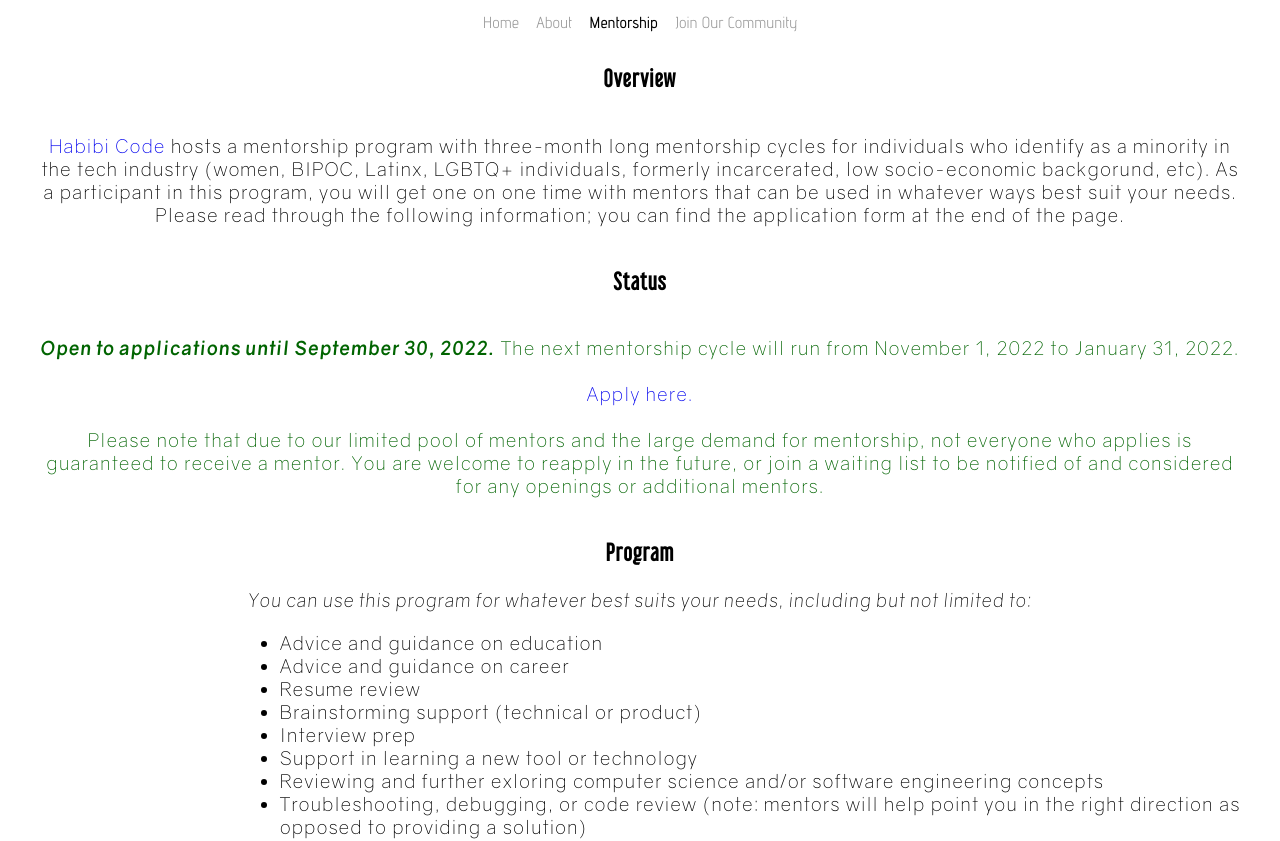
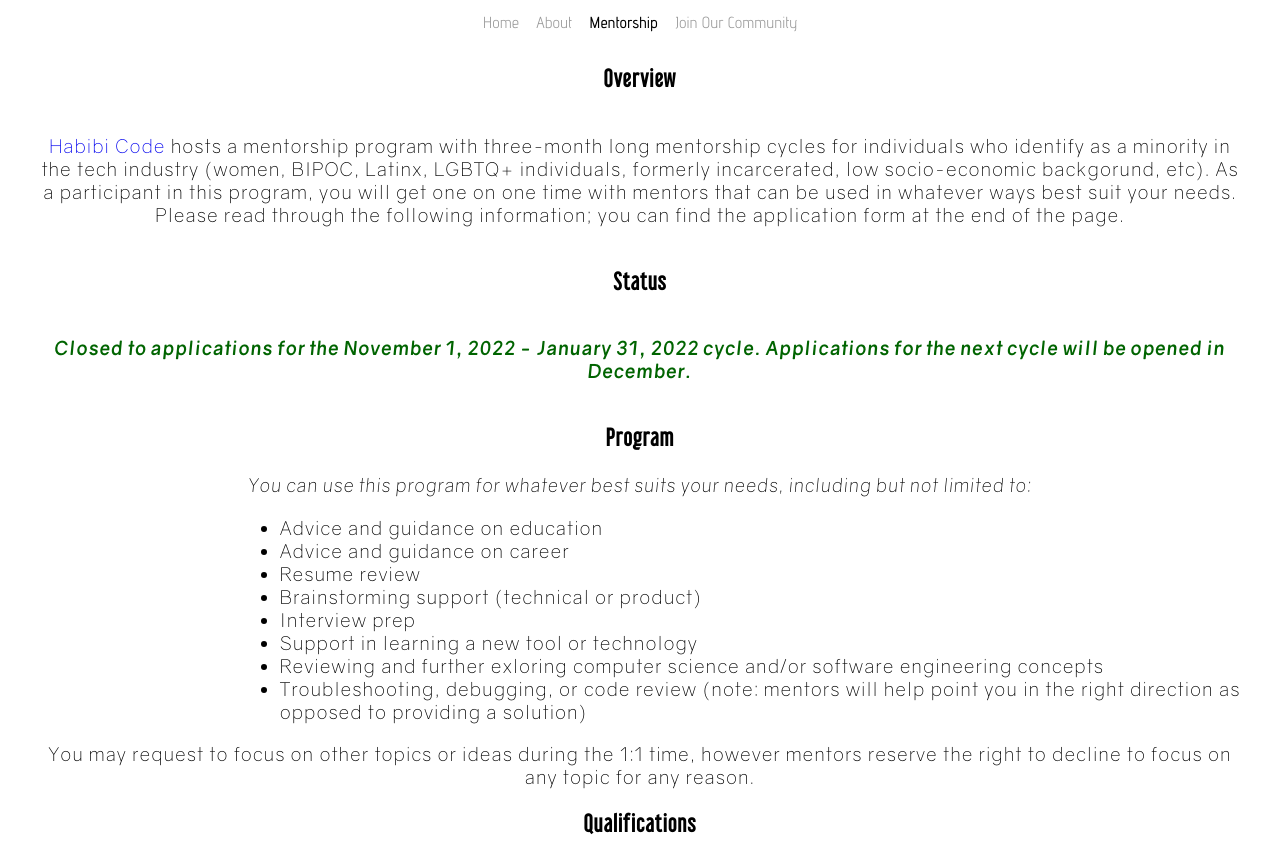
Before and after one commit to samahmajadla/samahmajadla.github.io, a SvelteKit app: page /mentorship in a window 1280 px wide. Shown: the top 841 px of the page. Built offline with nearby package versions, Linux system fonts and the light colour scheme.

Commit message:
application status closed

```diff
--- a/src/routes/mentorship/+page.svelte
+++ b/src/routes/mentorship/+page.svelte
@@ -6,14 +6,7 @@
 	ways best suit your needs. Please read through the following information; you can find the application form at the end of the page. </p>
 	<h3>Status</h3>
 	<p style="color:darkgreen">
-		<b><i>Open to applications until September 30, 2022.</i></b> The next mentorship cycle will run from
-		November 1, 2022 to January 31, 2022.
-        <br>
-        <br>
-		<a href="https://forms.gle/wpGW5qiCxjgm5DhE6">Apply here.</a>
-        <br>
-        <br>
-        Please note that due to our limited pool of mentors and the large demand for mentorship, not everyone who applies is guaranteed to receive a mentor. You are welcome to reapply in the future, or join a waiting list to be notified of and considered for any openings or additional mentors.
+		<b><i>Closed to applications for the November 1, 2022 - January 31, 2022 cycle. Applications for the next cycle will be opened in December.
 	</p>
 
 	<h3>Program</h3>
```
Also changed, not shown: 24 other files (tests, documents, lock files or other folders).
